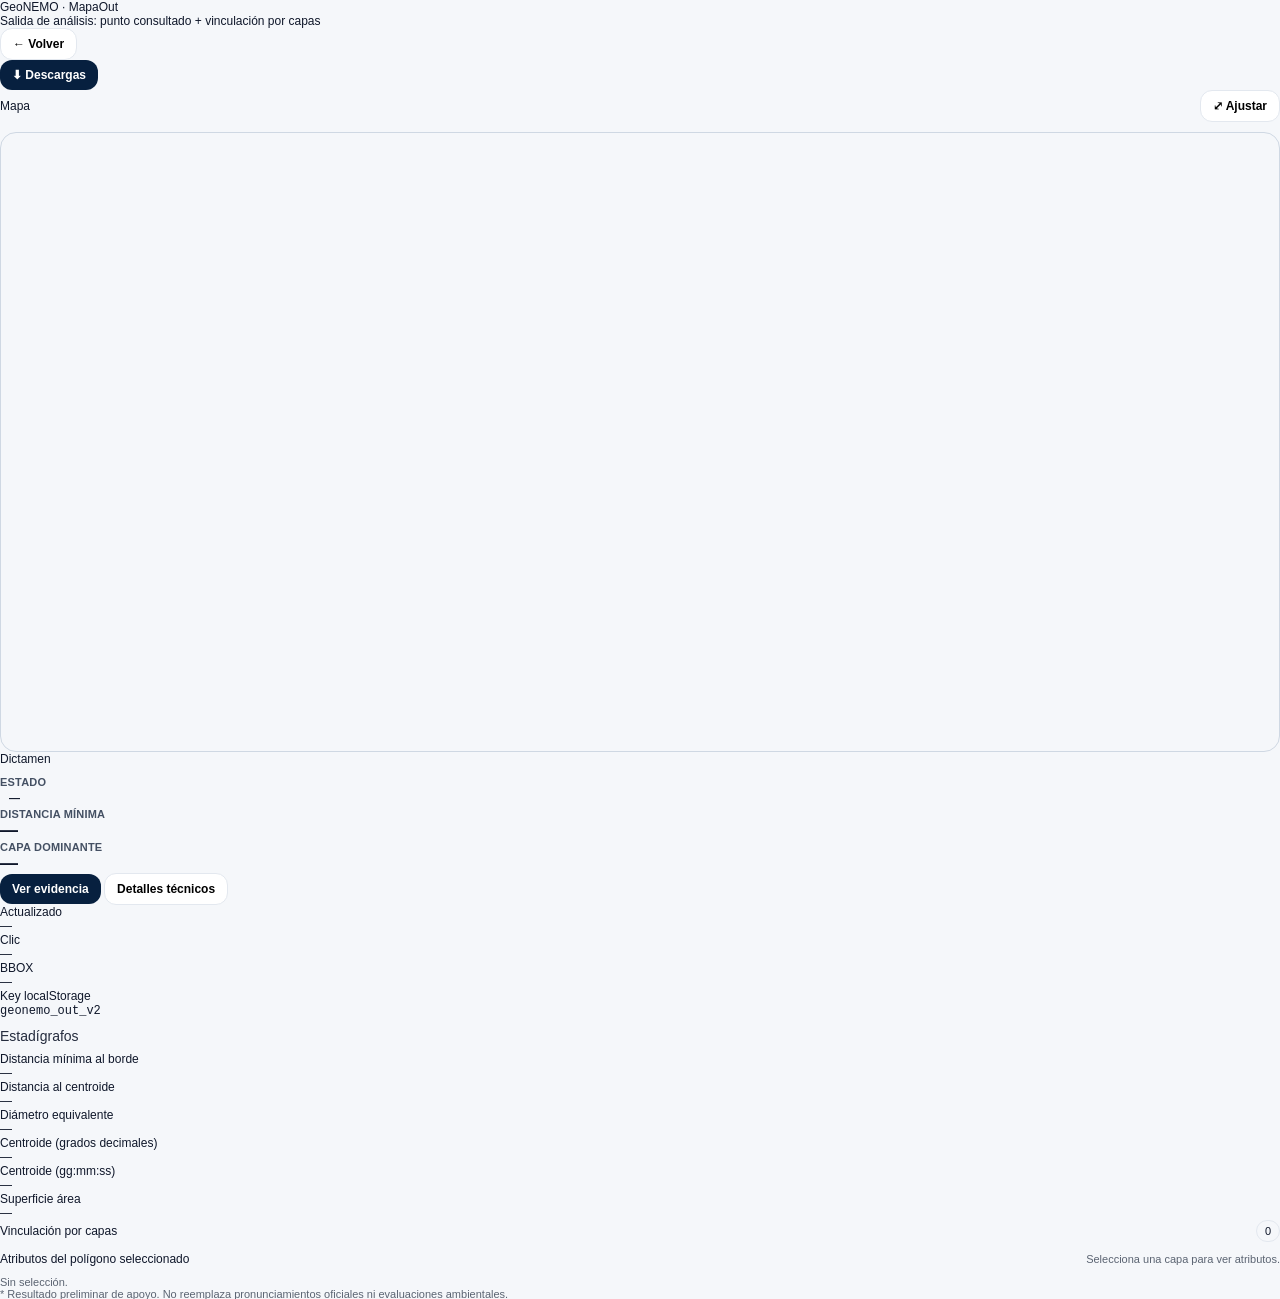
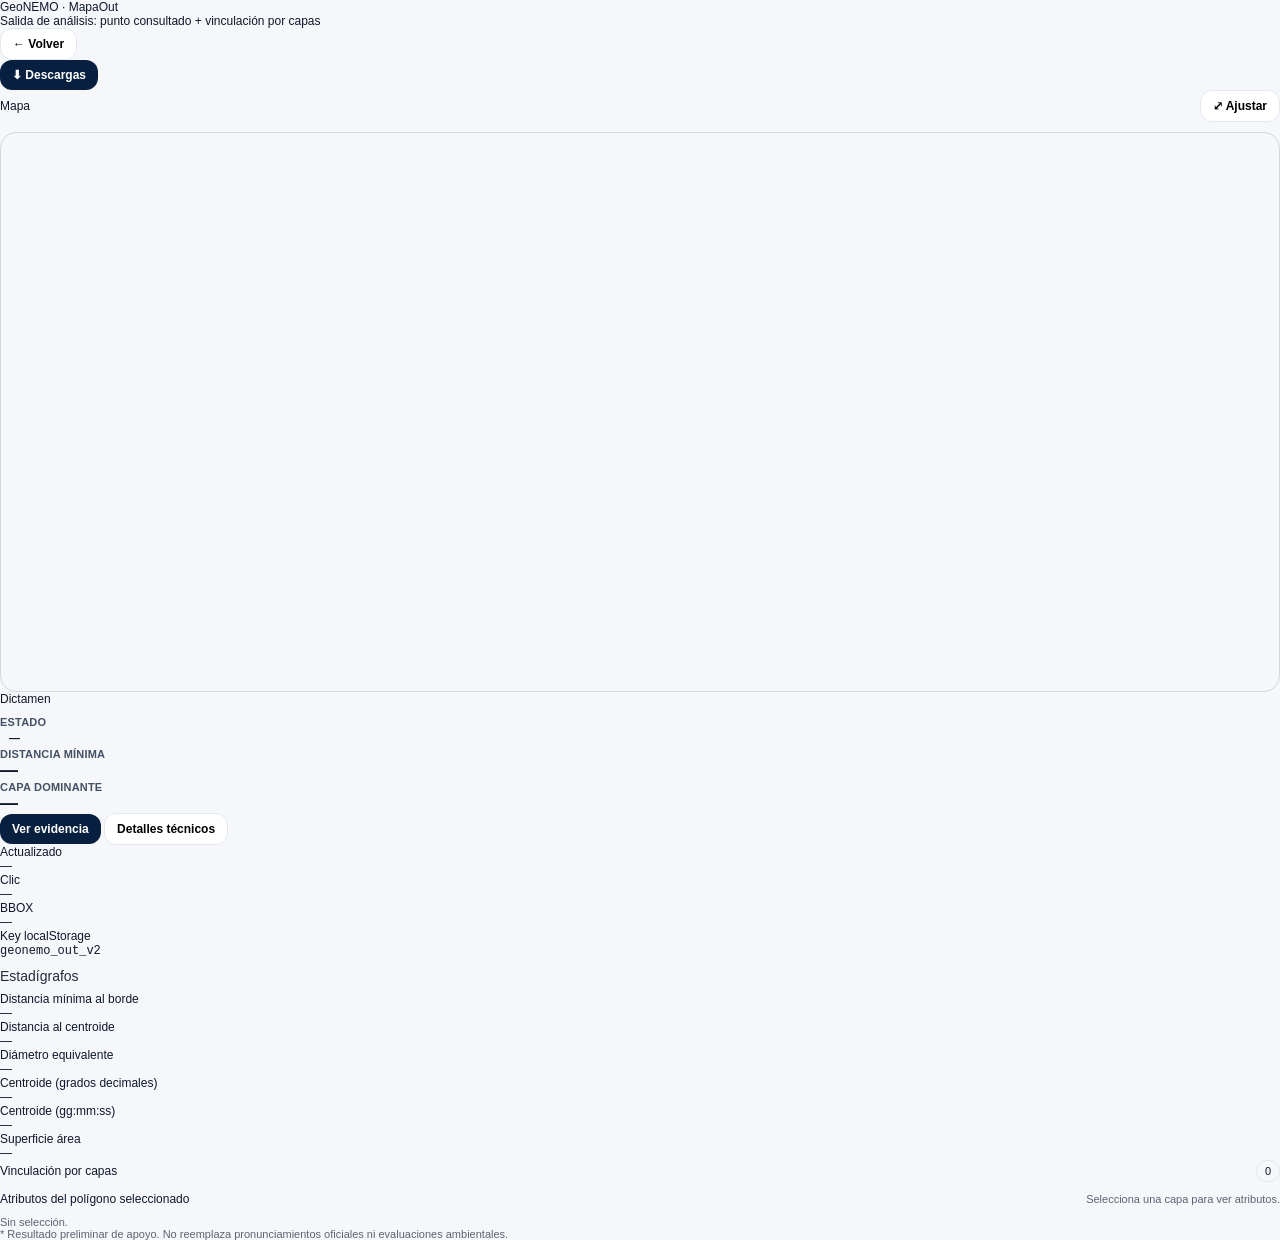

Alinear resumen ejecutivo y mapa en una misma fila

--- a/css/mapaout.css
+++ b/css/mapaout.css
@@ -10,12 +10,13 @@
 .dropdown{position:relative}.dropdown__menu{position:absolute;right:0;top:42px;background:#fff;border:1px solid var(--line);border-radius:10px;padding:6px;display:none}.dropdown__menu.open{display:block}.menuitem{border:none;background:#fff;padding:8px 10px;border-radius:8px;font-size:11px}
 .kpiStrip{display:grid;grid-template-columns:repeat(4,minmax(0,1fr));gap:12px}.heroKpi{background:#fff;border:1px solid var(--line);border-radius:16px;padding:12px 14px;display:flex;flex-direction:column;gap:3px;min-height:84px}.heroKpi .l{font-size:11px;color:#3f4a5b;font-weight:700;letter-spacing:.2px;text-transform:uppercase}.heroKpi .v{font-size:22px;font-weight:800;line-height:1.1}.heroKpi .s{color:var(--muted);font-size:10px}
 .cardMainLayout{display:grid;grid-template-columns:1fr;gap:12px}
-.summary-panel,.protected-sites-panel,.map-panel{width:100%}
+.summary-map-row{display:grid;grid-template-columns:minmax(300px,340px) 1fr;gap:12px;align-items:stretch}
+.summary-panel,.protected-sites-panel,.map-panel{width:100%;min-width:0}
 .executive{padding:12px 14px}.executive h3,.sitesPanel h3,.methodology h3{margin:0 0 10px 0;font-size:12px;font-weight:700;letter-spacing:.2px;text-transform:uppercase}.executive p{line-height:1.45;color:#1f2937;font-size:12px;font-weight:400}
 .mapLegendCard .heroKpi{min-height:auto;padding:10px 12px}
 .mapPanel{padding:12px 14px}.mapHead{display:flex;justify-content:space-between;align-items:center;margin-bottom:8px;font-size:12px;font-weight:700;letter-spacing:.2px;text-transform:uppercase}.pill{padding:4px 8px;border-radius:999px;border:1px solid var(--line);font-size:11px}
 .mapHead .pill{font-size:18px;line-height:1.15;font-weight:700;text-transform:none;max-width:62%;overflow:hidden;text-overflow:ellipsis;white-space:nowrap}
-.mapFrame{height:620px;border-radius:16px;overflow:hidden;border:1px solid #cfd8e3;position:relative}#map{height:100%}
+.mapFrame{height:560px;border-radius:16px;overflow:hidden;border:1px solid #cfd8e3;position:relative}#map{height:100%}
 .sitesPanel{padding:12px 14px}.cardHead{display:flex;justify-content:space-between;align-items:center;margin-bottom:10px}
 #sitesTable table{width:100%;border-collapse:separate;border-spacing:0 6px;table-layout:fixed}#sitesTable th,#sitesTable td{padding:8px 9px;font-size:10.8px;vertical-align:top;word-break:break-word}#sitesTable thead th{background:#0d2a4a;color:#fff;font-weight:700}#sitesTable tbody tr{background:#fff;border:1px solid var(--line);box-shadow:0 1px 6px rgba(0,0,0,.03)}
 .techTablePanel{padding:0;overflow:hidden}.techHeader{background:#0d2a4a;color:#fff;padding:10px 14px;font-size:12px;font-weight:700;letter-spacing:.2px;text-transform:uppercase}#techTableWrap{padding:12px;font-size:10.8px}
@@ -26,4 +27,5 @@
 .groupBlock__title{font-size:12px;font-weight:700;letter-spacing:.2px;text-transform:uppercase;margin-bottom:6px}
 .muted{font-size:11px;color:var(--muted)}
 @media (max-width:1300px){.kpiStrip{grid-template-columns:1fr 1fr}}
+@media (max-width:980px){.summary-map-row{grid-template-columns:1fr}}
 @media (max-width:768px){.mapFrame{height:400px}}
